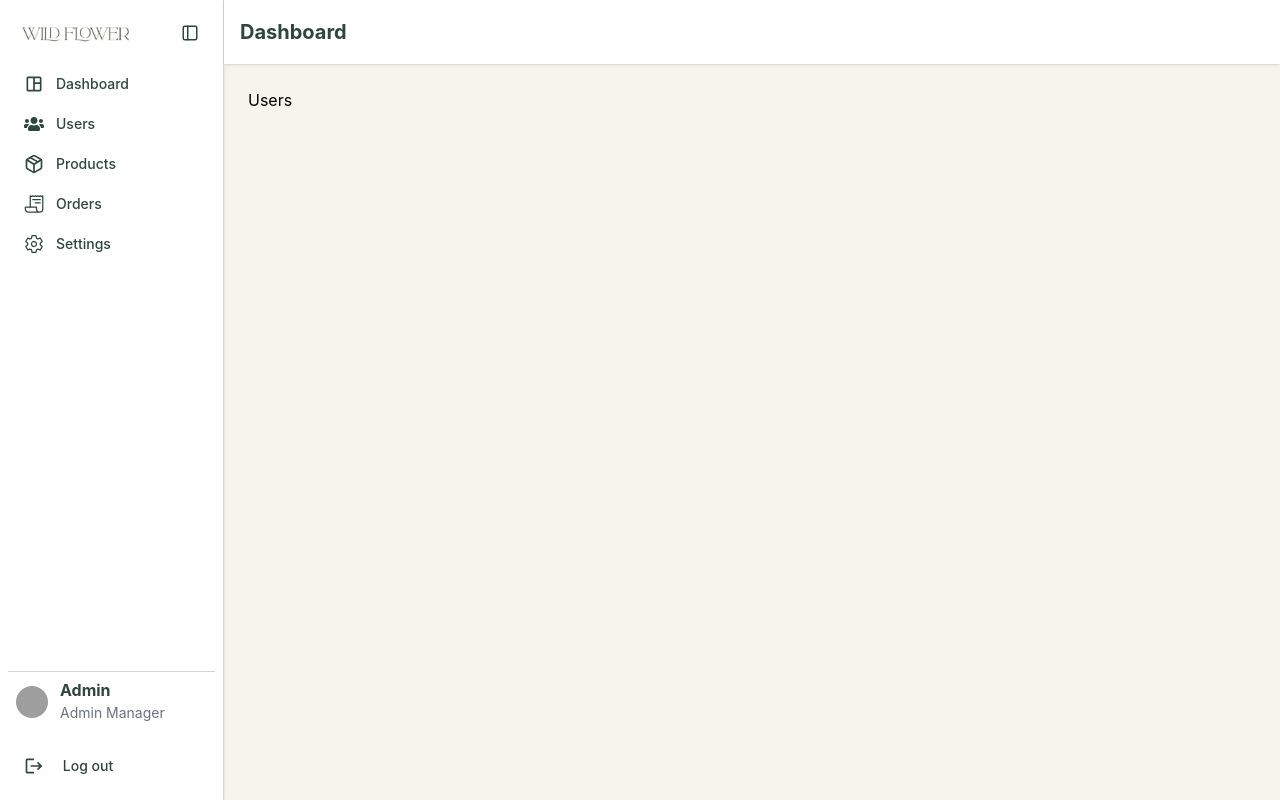
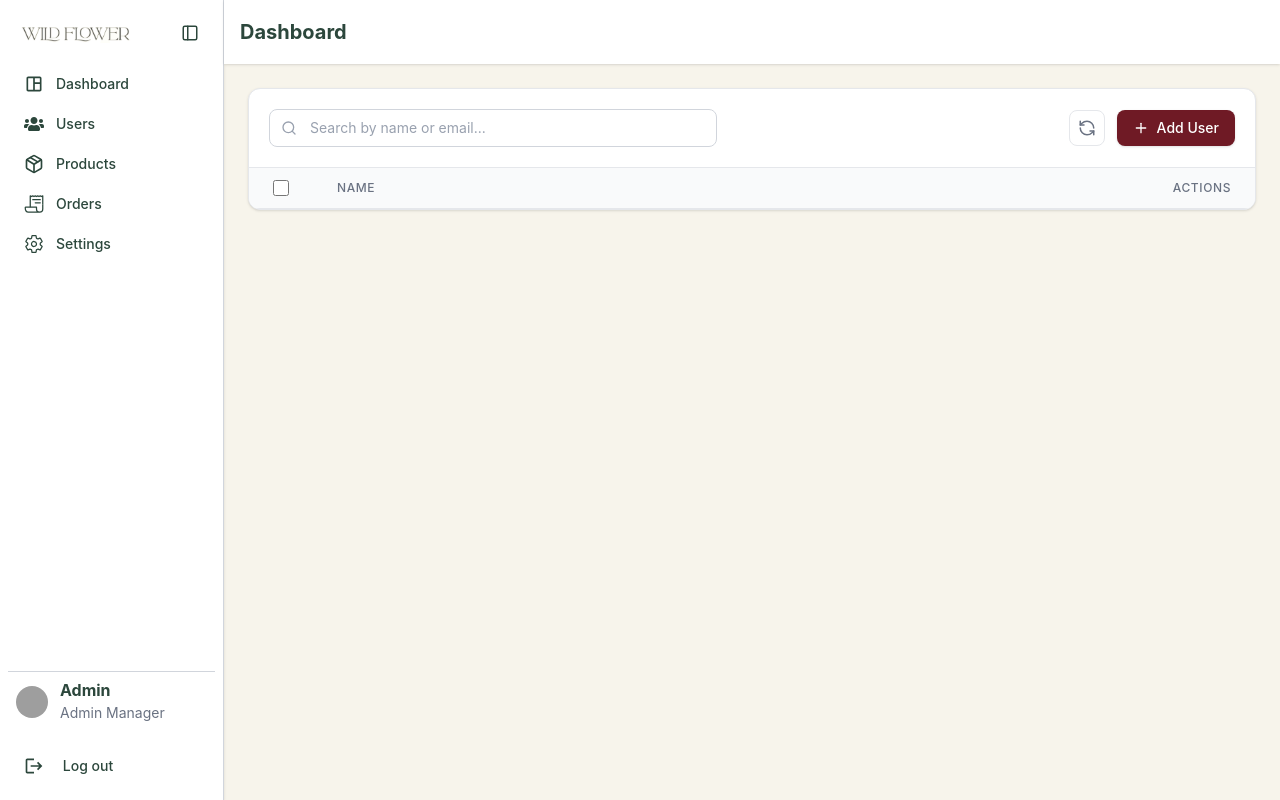
Before and after one commit to alfie-lindon/wildflower, a React (Vite) app in the folder frontend/: page /admin/users in a window 1280 px wide. Built offline with nearby package versions, Linux system fonts and the light colour scheme; grey boxes are pictures that could not be loaded; a web font is replaced by a local one.

Commit message:
Table Init

```diff
--- /dev/null
+++ b/frontend/src/components/Table.tsx
@@ -0,0 +1,93 @@
+import {
+  LuSearch,
+  LuRefreshCcw,
+  LuPlus,
+} from "react-icons/lu";
+
+const Table = () => {
+  return (
+    <div className="w-full mx-auto bg-white border border-gray-200 rounded-xl shadow-sm overflow-hidden flex flex-col">
+      {/* Header & Toolbar */}
+      <div className="p-5 border-b border-gray-200 space-y-4">
+        <div className="flex sm:flex-row sm:items-center justify-between gap-4">
+          <div className="relative w-full sm:max-w-md">
+            <div className="absolute inset-y-0 left-0 pl-3 flex items-center pointer-events-none">
+              <LuSearch size={16} className="text-gray-400" />
+            </div>
+            <input
+              type="text"
+              placeholder="Search by name or email..."
+              // value={search}
+              // onChange={(e) => {
+              //   setSearch(e.target.value)
+              //   setPage(1)
+              // }}
+              className="block w-full pl-10 pr-3 py-2 border border-gray-300 rounded-lg leading-5 bg-white placeholder-gray-400 focus:outline-none focus:ring-2 focus:ring-blue-500 focus:border-blue-500 sm:text-sm transition-colors"
+            />
+          </div>
+          <div className="flex items-center gap-3">
+            <button
+              // onClick={handleRefresh}
+              className="p-2 text-gray-500 hover:text-gray-700 hover:bg-gray-50 border border-gray-200 rounded-lg transition-colors focus:outline-none focus:ring-2 focus:ring-offset-2 focus:ring-blue-500"
+              title="Refresh data"
+            >
+              <LuRefreshCcw
+                size={18}
+                // className={isRefreshing ? 'animate-spin text-blue-600' : ''}
+              />
+            </button>
+            <button
+              // onClick={() => setIsAddModalOpen(true)}
+              className="flex items-center gap-2 px-4 py-2 bg-burgundy text-white text-sm font-medium rounded-lg hover:bg-blue-700 transition-colors focus:outline-none focus:ring-2 focus:ring-offset-2 focus:ring-blue-500 shadow-sm"
+            >
+              <LuPlus size={16} />
+              Add User
+            </button>
+          </div>
+        </div>
+      </div>
+      {/* Table */}
+      <div className="overflow-x-auto">
+        <table className="min-w-full divide-y divide-gray-200">
+          <thead className="bg-gray-50">
+            <tr>
+              <th scope="col" className="px-6 py-3 text-left w-12">
+                <div className="flex items-center">
+                  <input
+                    type="checkbox"
+                    className="w-4 h-4 text-blue-600 border-gray-300 rounded focus:ring-blue-500 cursor-pointer"
+                    // checked={
+                    //   paginatedUsers.length > 0 &&
+                    //   selectedIds.size === paginatedUsers.length
+                    // }
+                    // onChange={handleSelectAll}
+                  />
+                </div>
+              </th>
+              <th
+                scope="col"
+                className="px-6 py-3 text-left text-xs font-medium text-gray-500 uppercase tracking-wider cursor-pointer group hover:bg-gray-100 transition-colors"
+                // onClick={() => handleSort('name')}
+              >
+                <div className="flex items-center gap-1">
+                  Name
+                </div>
+              </th>
+              <th
+                scope="col"
+                className="px-6 py-3 text-right text-xs font-medium text-gray-500 uppercase tracking-wider"
+              >
+                Actions
+              </th>
+            </tr>
+          </thead>
+          <tbody className="bg-white divide-y divide-gray-200">
+
+          </tbody>
+        </table>
+      </div>
+    </div>
+  )
+}
+
+export default Table
--- a/frontend/src/pages/admin/users/Users.tsx
+++ b/frontend/src/pages/admin/users/Users.tsx
@@ -1,6 +1,8 @@
+import Table from "../../../components/Table"
+
 const Users = () => {
   return (
-    <div>Users</div>
+    <Table />
   )
 }
 
```
